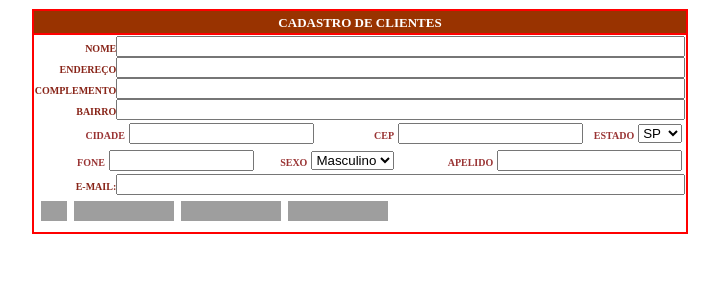
After one commit to avlisesolrac/PHP, a PHP site: page /form-cliente.php in a window 1280 px wide. The commit adds this page. Shown: the top 300 px of the page, without its empty margins (280-999 px from the left). Run offline with PHP 8.4, Linux system fonts and the light colour scheme; grey boxes are pictures that could not be loaded.

Commit message:
Criado a conexão com o banco de dados e a tela de CRUD dos clientes

```diff
--- a/vendas/conexao-bd-mysql.php
+++ b/vendas/conexao-bd-mysql.php
@@ -1,9 +1,8 @@
 <?php
 $host 		= "localhost";
 $usuario 	= "root";
-$senha 		= "GtU*k101";
-$conexao	= mysql_connect($host, $usuario, $senha) or die ("Não foi possível realizar a conexão com o BD!");
+$senha 	= "GtU*k101";
+$conexao	= mysql_connect($host, $usuario, $senha) or die ("<strong style='color:red;'>Não foi possível realizar a conexão com o BD!</strong>");
 
-mysql_select_db("controle_vendas", $conexao) or die ("Não foi possível encontrar o schema, verifique o SGBD");
-
+mysql_select_db("controle_vendas", $conexao) or die ("<strong style='color:red;'>Não foi possível encontrar o schema, verifique o nome do banco de dados!</strong>");
 ?>
--- /dev/null
+++ b/vendas/form-cliente.php
@@ -0,0 +1,144 @@
+<?php include("conexao-bd-mysql.php"); ?>
+
+<!DOCTYPE html>
+<html>
+<head>
+	<title>Controle de Alunos</title>
+</head>
+<body>
+
+<table border="0" align="center" cellspacing="1" cellpadding="0">
+	<tr>
+		<td bgcolor="#660000">
+			<table width="100%" border="1" cellspacing="0" bordercolor="#ff0000">
+				<form action="cadastro-cliente.php" method="post">
+					<tr>
+						<td height="20" align="center" bgcolor="#993300">
+							<font size="2" color="#ffffff">
+							<strong> CADASTRO DE CLIENTES</strong></font>
+						</td>
+					</tr>
+					<tr>
+						<td height="20" bgcolor="#ffffff">
+							<table width="100%" border="0" cellspacing="0" cellpadding="0" bordercolor="#ff00ff">
+								<tr>
+									<td width="14%" align="right"><font size="1" color="#882418"><strong>NOME</strong></font></td>
+									<td><input type="text" value="" maxlenght="60" size="68" name="nome"></td>
+								</tr>
+
+								<tr>
+									<td width="14%" align="right"><font size="1" color="#882418"><strong>ENDEREÇO</strong></font></td>
+									<td><input type="text" value="" maxlenght="60" size="68" name="endereco"></td>
+								</tr>
+
+								<tr>
+									<td width="14%" align="right"><font size="1" color="#882418"><strong>COMPLEMENTO</strong></font></td>
+									<td><input type="text" value="" maxlenght="60" size="68" name="complemento"></td>
+								</tr>
+
+								<tr>
+									<td width="14%" align="right"><font size="1" color="#882418"><strong>BAIRRO</strong></font></td>
+									<td><input type="text" value="" maxlenght="60" size="68" name="bairro"></td>
+								</tr>
+
+								<tr>
+									<td colspan="2" align="right">
+										<table width="100%" border="0">
+											<tr>
+												<td align="right" width="16%"><font size="1" color="#993333"><strong>CIDADE</strong></font></td>
+												<td width="36%"><input type="text" maxlength="40" name="cidade"></td>
+
+												<td align="right" width="8%"><font size="1" color="#993333"><strong>CEP</strong></font></td>
+												<td><input type="text" maxlength="40" name="cep"></td>
+
+												<td align="right" width="8%"><font size="1" color="#993333"><strong>ESTADO</strong></font></td>
+												<td>
+													<select name="uf">
+														<option value="AC">AC</option>
+														<option value="AL">AL</option>
+														<option value="AM">AM</option>
+														<option value="AP">AP</option>
+														<option value="BA">BA</option>
+														<option value="CE">CE</option>
+														<option value="DF">DF</option>
+														<option value="ES">ES</option>
+														<option value="GO">GO</option>
+														<option value="MA">MA</option>
+														<option value="MG">MG</option>
+														<option value="MS">MS</option>
+														<option value="MT">MT</option>
+														<option value="PA">PA</option>
+														<option value="PB">PB</option>
+														<option value="PE">PE</option>
+														<option value="PI">PI</option>
+														<option value="PR">PR</option>
+														<option value="RJ">RJ</option>
+														<option value="RN">RN</option>
+														<option value="RS">RS</option>
+														<option value="RR">RR</option>
+														<option value="RO">RO</option>
+														<option value="RN">RN</option>
+														<option value="SC">SC</option>
+														<option value="SE">SE</option>
+														<option value="SP" selected>SP</option>
+														<option value="TO">TO</option>
+													</select>
+												</td>
+											</tr>
+										</table>
+									</td>
+								</tr>
+
+								<tr>
+									<td colspan="2" align="right">
+										<table width="100%" border="0">
+											<tr>
+												<td width="16%" align="right"><font size="1" color="#993333"><strong>FONE</strong></font></td>
+												<td width="22%"><input type="text" size="15" name="fone"></td>
+
+												<td width="11%" align="right"><font size="1" color="#993333"><strong>SEXO</strong></font></td>
+												<td width="19%">
+													<select name="sexo">
+														<option value="M" checked> Masculino </option>
+														<option value="M"> Feminino </option>
+													</select>
+												</td>
+
+												<td width="16%" align="right"><font size="1" color="#993333"><strong>APELIDO</strong></font></td>
+												<td width="22%"><input type="text" size="20" name="apelido"></td>
+											</tr>
+										</table>
+									</td>
+								</tr>
+
+								<tr>
+									<td width="14%" align="right"><font size="1" color="#882418"><strong>E-MAIL:</strong></font></td>
+									<td><input type="text" value="" maxlenght="60" size="68" name="email"></td>
+								</tr>
+
+								<tr>
+									<table cellspacing="5">
+										<tr>
+											<td height="21"><input type="image" src="../imagens/bt_incluir.gif" height="20" border="0"></td>
+
+											<td><a href="index.php?link=3&opcao=Consultar"><img src="../imagens/bt_consultar.gif" width="100" height="20" border="0"></a></td>
+
+											<td><a href="index.php?link=3&opcao=Alterar"><img src="../imagens/bt_alterar.gif" width="100" height="20" border="0"></a></td>
+
+											<td><a href="index.php?link=3&opcao=Excluir"><img src="../imagens/bt_excluir.gif" width="100" height="20" border="0"></a></td>
+										</tr>
+									</table>
+								</tr>
+
+							</table>
+						</td>
+					</tr>
+				</form>
+			</table>
+
+		</td>
+	</tr>
+</table>
+
+</body>
+</html>
```
Also changed, not shown: vendas/cadastro-cliente.php (added, +31 -0 lines), vendas/consulta-cliente.php (added, +79 -0 lines), vendas/index.php (+4 -3 lines).
